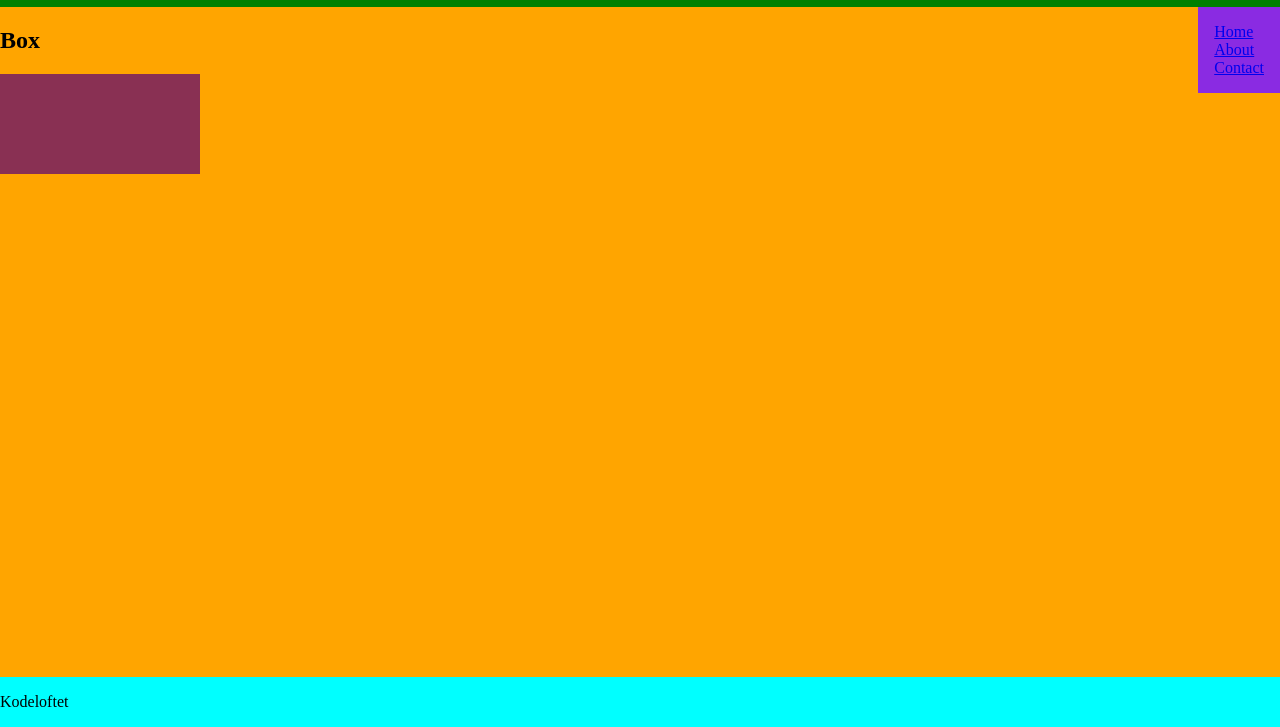
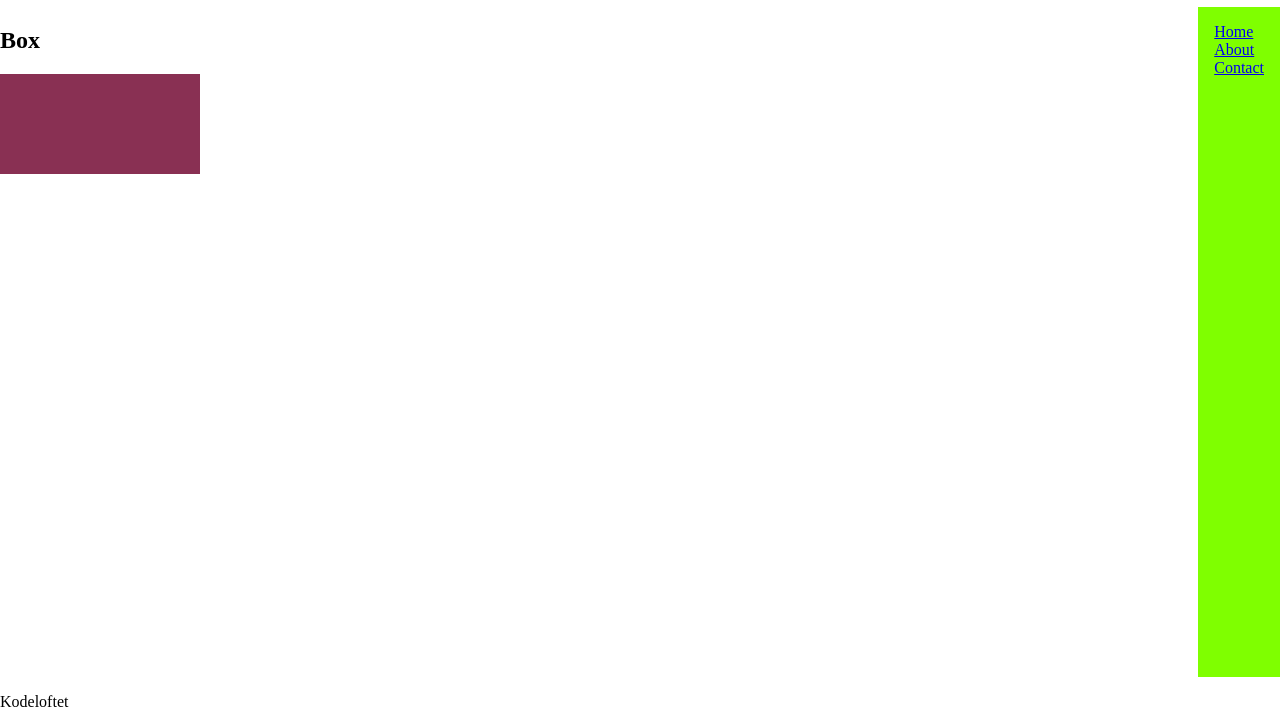
Before and after one commit to Johns189/Media-queries, a website: page index.html in a window 1280 px wide. Shown: the part 73-800 px from the top of the page. Drawn offline with Linux system fonts and the light colour scheme.

Commit message:
CSS-bg-primary-accent

```diff
--- a/index.html
+++ b/index.html
@@ -24,9 +24,10 @@
 
         <div class="box"></div>
       </section>
+
     </main>
 
-    <aside>
+    <aside class="bg-accent floating transition-quickly">
       <nav class="flex-col">
         <a href="home">Home</a>
         <a href="about">About</a>
--- a/styles.css
+++ b/styles.css
@@ -9,31 +9,57 @@ body {
   flex-grow: 1;
   display: flex;
   position: relative;
+  overflow: hidden;
 }
 
-body>header {
-  background-color: green;
-}
 
 .content-area>main {
-  background-color: orange;
-
   flex-grow: 1;
 }
 
 .content-area>aside {
-  background-color: blueviolet;
   padding: 1rem;
 
   position: absolute;
   right: 0px;
+  translate: 80%;
+}
+
+.content-area>aside:hover {
+  translate: 0%;
+}
+@media(min-width: 400px) {
+  .content-area>aside {
+    position: initial;
+    translate: 0%;
+  }
 }
 
 body>footer {
-  background-color: aqua;
+
 }
 
 /*Utility*/
+.bg-primary {
+  background-color: blue;
+}
+
+.bg-accent {
+  background-color: chartreuse;
+}
+
+.transition-quickly {
+  transition: all 200ms ease-in-out;
+}
+
+.transition-slowly {
+  transition: all 400ms ease-in-out;
+}
+
+.floating {
+  box-shadow: 2px, 2px, 4px, 4px;
+}
+
 .flex-col {
   display: flex;
   flex-direction: column;
```
